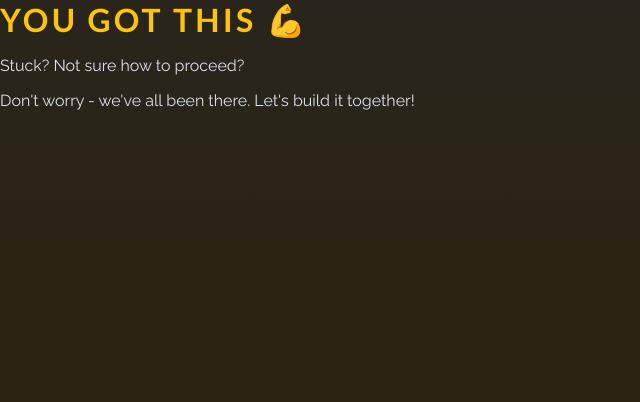
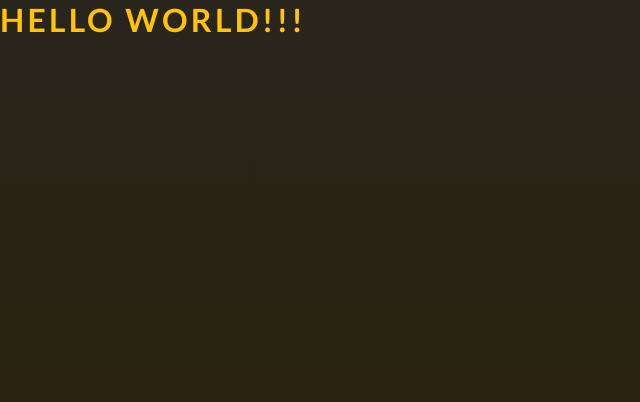
Before and after one commit to GiorgiBabunashvili/FoodAppRC, a React (Vite) app: page / in a window 1280 px wide. Shown: the top 402 px of the page, without its empty margins (0-640 px from the left). Built offline with nearby package versions, Linux system fonts and the light colour scheme.

Commit message:
hello world

```diff
--- a/src/App.jsx
+++ b/src/App.jsx
@@ -1,9 +1,7 @@
 function App() {
   return (
     <>
-      <h1>You got this 💪</h1>
-      <p>Stuck? Not sure how to proceed?</p>
-      <p>Don't worry - we've all been there. Let's build it together!</p>
+      <h1>Hello World!!!</h1>
     </>
   );
 }
```
Also changed, not shown: 1 other file (tests, documents, lock files or other folders).
